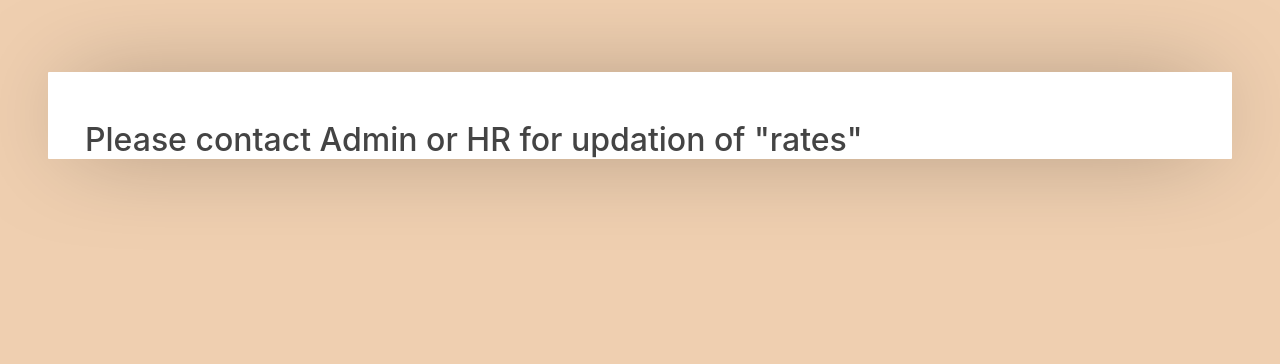
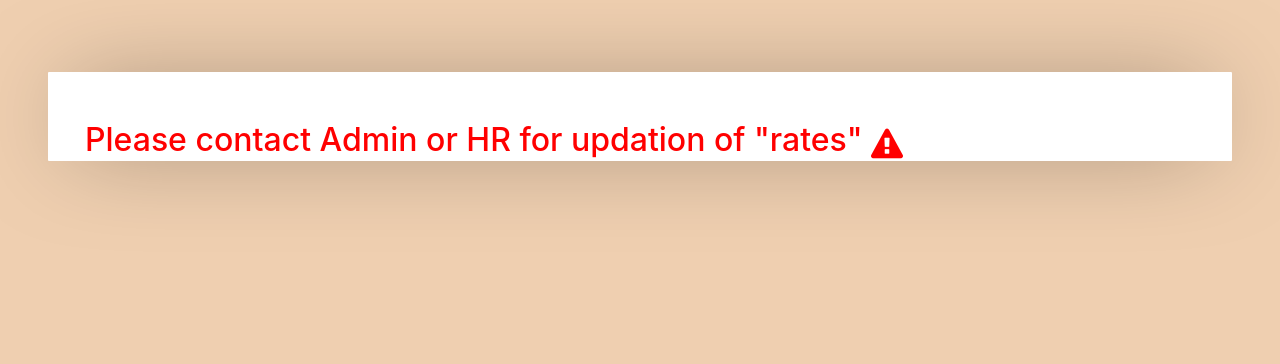
Before and after one commit to diwash29/BidOcean-Invoice-, a Django app: template user_invoice/templates/user_invoice/error_msg.html in a window 1280 px wide. Shown: the part 56-420 px from the top of the page. Run offline with Django 3.2, Linux system fonts and the light colour scheme; the template is opened without the code that fills it, so the values that code supplies are empty; parts of the project's set-up code (start-up, migrations or seed data) failed here and were passed over; some libraries are stand-ins or nearby versions.

Commit message:
error-msg

```diff
--- a/user_invoice/templates/user_invoice/error_msg.html
+++ b/user_invoice/templates/user_invoice/error_msg.html
@@ -125,7 +125,10 @@ tr:hover .cut { opacity: 1; }
 	</article>
 			 -->
 		<!-- <div class='container'>	  -->
-	<h2>Please contact Admin or HR for updation of "rates"
+
+
+      <link rel="stylesheet" href="https://stackpath.bootstrapcdn.com/font-awesome/4.7.0/css/font-awesome.min.css" integrity="sha384-wvfXpqpZZVQGK6TAh5PVlGOfQNHSoD2xbE+QkPxCAFlNEevoEH3Sl0sibVcOQVnN" crossorigin="anonymous">
+    <h2 style="color: red;"> Please contact Admin or HR for updation of "rates" <i class="fa fa-exclamation-triangle" aria-hidden="true" style="margin-right: 7px;margin-top: 8px;"></i>
 		{% if role == 'hr' or role == 'admin' %}
 			<a href="{% url 'rate_add' %}"><button type="button" class="btn btn-success">Add Rate</button></a>
 		{% endif %}
--- a/user_invoice/templates/user_invoice/home.html
+++ b/user_invoice/templates/user_invoice/home.html
@@ -85,7 +85,7 @@
 <div class="slider fullscreen">
 	<ul class="slides">
 	  <li>
-		<img src="{% static 'images/c3.jpg' %}" alt="">
+		<img src="{% static 'images/ca1.JPG' %}" alt="">
 		<div class="caption center-align">
 
 			<h3 style="color: aliceblue;">Please Click Below To Add Invoice</h3>
```
